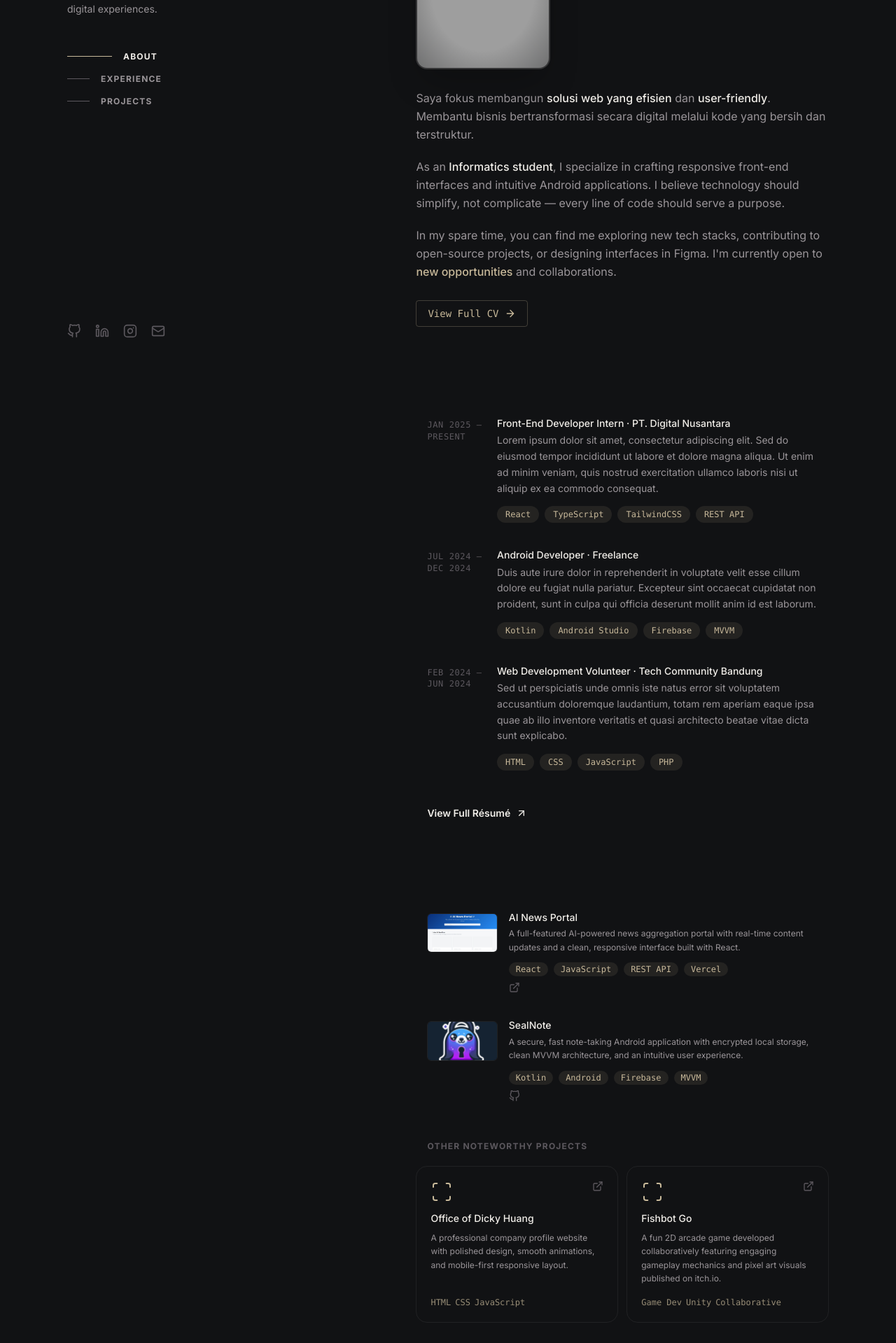
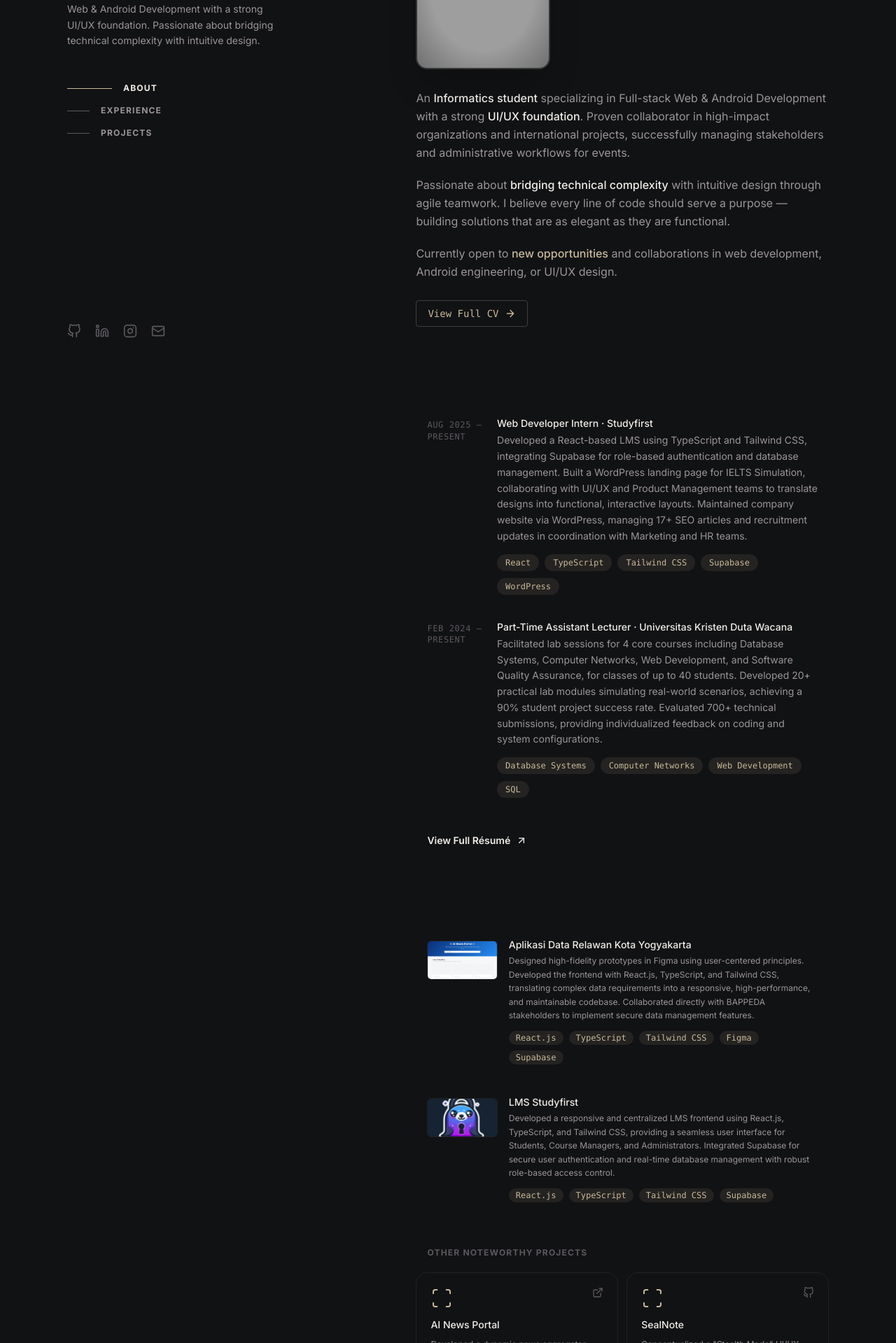
Before and after one commit to jonathanwijayaa/portfolio2, a React (Vite) app: page / in a window 1280 px wide. Shown: the part 221-2140 px from the top of the page at 70% size. Built offline with nearby package versions, Linux system fonts and the light colour scheme; grey boxes are pictures that could not be loaded.

Commit message:
update data, about dan sidebar

```diff
--- a/src/components/About.tsx
+++ b/src/components/About.tsx
@@ -40,23 +40,23 @@ export default function About() {
         </div>
 
         <p>
-          Saya fokus membangun{' '}
-          <span style={{ color: C.textPrimary, fontWeight: 500 }}>solusi web yang efisien</span> dan{' '}
-          <span style={{ color: C.textPrimary, fontWeight: 500 }}>user-friendly</span>. Membantu bisnis
-          bertransformasi secara digital melalui kode yang bersih dan terstruktur.
+          An{' '}
+          <span style={{ color: C.textPrimary, fontWeight: 500 }}>Informatics student</span>{' '}
+          specializing in Full-stack Web &amp; Android Development with a strong{' '}
+          <span style={{ color: C.textPrimary, fontWeight: 500 }}>UI/UX foundation</span>. Proven collaborator in
+          high-impact organizations and international projects, successfully managing stakeholders and
+          administrative workflows for events.
         </p>
         <p>
-          As an{' '}
-          <span style={{ color: C.textPrimary, fontWeight: 500 }}>Informatics student</span>, I
-          specialize in crafting responsive front-end interfaces and intuitive Android applications.
-          I believe technology should simplify, not complicate — every line of code should serve a
-          purpose.
+          Passionate about{' '}
+          <span style={{ color: C.textPrimary, fontWeight: 500 }}>bridging technical complexity</span>{' '}
+          with intuitive design through agile teamwork. I believe every line of code should serve a
+          purpose — building solutions that are as elegant as they are functional.
         </p>
         <p>
-          In my spare time, you can find me exploring new tech stacks, contributing to open-source
-          projects, or designing interfaces in Figma. I'm currently open to{' '}
+          Currently open to{' '}
           <span style={{ color: C.accent, fontWeight: 500 }}>new opportunities</span> and
-          collaborations.
+          collaborations in web development, Android engineering, or UI/UX design.
         </p>
 
         {/* CV Link */}
--- a/src/components/Sidebar.tsx
+++ b/src/components/Sidebar.tsx
@@ -30,10 +30,10 @@ export default function Sidebar({ activeSection }: SidebarProps) {
             </h1>
           </a>
           <h2 className="text-lg font-semibold mb-4" style={{ color: C.textPrimary, opacity: 0.85 }}>
-            Front-End Developer &amp; Android Engineer
+            Full-stack Web &amp; Android Developer
           </h2>
           <p className="text-sm leading-relaxed max-w-xs" style={{ color: C.textSecondary }}>
-            I build efficient, accessible, and pixel-perfect digital experiences.
+            Informatics student specializing in Full-stack Web &amp; Android Development with a strong UI/UX foundation. Passionate about bridging technical complexity with intuitive design.
           </p>
         </div>
 
--- a/src/data.ts
+++ b/src/data.ts
@@ -33,73 +33,64 @@ export const socialLinks = [
 
 export const experiences = [
   {
-    period: 'Jan 2025 — Present',
-    role: 'Front-End Developer Intern',
-    company: 'PT. Digital Nusantara',
+    period: 'Aug 2025 — Present',
+    role: 'Web Developer Intern',
+    company: 'Studyfirst',
     companyUrl: '#',
     description:
-      'Lorem ipsum dolor sit amet, consectetur adipiscing elit. Sed do eiusmod tempor incididunt ut labore et dolore magna aliqua. Ut enim ad minim veniam, quis nostrud exercitation ullamco laboris nisi ut aliquip ex ea commodo consequat.',
-    tech: ['React', 'TypeScript', 'TailwindCSS', 'REST API'],
+      'Developed a React-based LMS using TypeScript and Tailwind CSS, integrating Supabase for role-based authentication and database management. Built a WordPress landing page for IELTS Simulation, collaborating with UI/UX and Product Management teams to translate designs into functional, interactive layouts. Maintained company website via WordPress, managing 17+ SEO articles and recruitment updates in coordination with Marketing and HR teams.',
+    tech: ['React', 'TypeScript', 'Tailwind CSS', 'Supabase', 'WordPress'],
   },
   {
-    period: 'Jul 2024 — Dec 2024',
-    role: 'Android Developer',
-    company: 'Freelance',
-    companyUrl: '#',
+    period: 'Feb 2024 — Present',
+    role: 'Part-Time Assistant Lecturer',
+    company: 'Universitas Kristen Duta Wacana',
+    companyUrl: 'https://www.ukdw.ac.id/',
     description:
-      'Duis aute irure dolor in reprehenderit in voluptate velit esse cillum dolore eu fugiat nulla pariatur. Excepteur sint occaecat cupidatat non proident, sunt in culpa qui officia deserunt mollit anim id est laborum.',
-    tech: ['Kotlin', 'Android Studio', 'Firebase', 'MVVM'],
-  },
-  {
-    period: 'Feb 2024 — Jun 2024',
-    role: 'Web Development Volunteer',
-    company: 'Tech Community Bandung',
-    companyUrl: '#',
-    description:
-      'Sed ut perspiciatis unde omnis iste natus error sit voluptatem accusantium doloremque laudantium, totam rem aperiam eaque ipsa quae ab illo inventore veritatis et quasi architecto beatae vitae dicta sunt explicabo.',
-    tech: ['HTML', 'CSS', 'JavaScript', 'PHP'],
+      'Facilitated lab sessions for 4 core courses including Database Systems, Computer Networks, Web Development, and Software Quality Assurance, for classes of up to 40 students. Developed 20+ practical lab modules simulating real-world scenarios, achieving a 90% student project success rate. Evaluated 700+ technical submissions, providing individualized feedback on coding and system configurations.',
+    tech: ['Database Systems', 'Computer Networks', 'Web Development', 'SQL'],
   },
 ]
 
 export const projects = [
   {
-    title: 'AI News Portal',
+    title: 'Aplikasi Data Relawan Kota Yogyakarta',
     description:
-      'A full-featured AI-powered news aggregation portal with real-time content updates and a clean, responsive interface built with React.',
-    tech: ['React', 'JavaScript', 'REST API', 'Vercel'],
-    liveUrl: 'https://ai-news-portal-nine.vercel.app/',
+      'Designed high-fidelity prototypes in Figma using user-centered principles. Developed the frontend with React.js, TypeScript, and Tailwind CSS, translating complex data requirements into a responsive, high-performance, and maintainable codebase. Collaborated directly with BAPPEDA stakeholders to implement secure data management features.',
+    tech: ['React.js', 'TypeScript', 'Tailwind CSS', 'Figma', 'Supabase'],
+    liveUrl: null,
     githubUrl: null,
     image: '/assets/image/ainewsportal.png',
     featured: true,
   },
   {
-    title: 'SealNote',
+    title: 'LMS Studyfirst',
     description:
-      'A secure, fast note-taking Android application with encrypted local storage, clean MVVM architecture, and an intuitive user experience.',
-    tech: ['Kotlin', 'Android', 'Firebase', 'MVVM'],
+      'Developed a responsive and centralized LMS frontend using React.js, TypeScript, and Tailwind CSS, providing a seamless user interface for Students, Course Managers, and Administrators. Integrated Supabase for secure user authentication and real-time database management with robust role-based access control.',
+    tech: ['React.js', 'TypeScript', 'Tailwind CSS', 'Supabase'],
     liveUrl: null,
-    githubUrl: 'https://github.com/jonathanwijayaa/SealNote',
+    githubUrl: null,
     image: '/assets/image/sealnote.png',
     featured: true,
   },
   {
-    title: 'Office of Dicky Huang',
+    title: 'AI News Portal',
     description:
-      'A professional company profile website with polished design, smooth animations, and mobile-first responsive layout.',
-    tech: ['HTML', 'CSS', 'JavaScript'],
-    liveUrl: 'https://jonathanwijayaa.github.io/OfficeofDickyHuang/',
+      'Developed a dynamic news aggregator platform using React.js and TypeScript, providing real-time updates on AI trends by integrating third-party News APIs. Architected a responsive and high-performance UI with Tailwind CSS ensuring optimal readability across various device screen sizes.',
+    tech: ['React.js', 'TypeScript', 'Tailwind CSS', 'News API', 'Vercel'],
+    liveUrl: 'https://ai-news-portal-nine.vercel.app/',
     githubUrl: null,
-    image: '/assets/image/LogoDickyHuang.jpg',
+    image: '/assets/image/ainewsportal.png',
     featured: false,
   },
   {
-    title: 'Fishbot Go',
+    title: 'SealNote',
     description:
-      'A fun 2D arcade game developed collaboratively featuring engaging gameplay mechanics and pixel art visuals published on itch.io.',
-    tech: ['Game Dev', 'Unity', 'Collaborative'],
-    liveUrl: 'https://nicholandn22.itch.io/fishbot',
-    githubUrl: null,
-    image: '/assets/image/fishbot.png',
+      'Conceptualized a "Stealth Mode" UI/UX featuring a functional calculator interface that disguises the secure note-taking system. Developed using Kotlin and Jetpack Compose implementing Material Design 3 principles. Engineered a multi-layered security architecture with biometric authentication (Fingerprint/Face ID) and Firebase integration.',
+    tech: ['Kotlin', 'Jetpack Compose', 'Firebase', 'Material Design 3'],
+    liveUrl: null,
+    githubUrl: 'https://github.com/jonathanwijayaa/SealNote',
+    image: '/assets/image/sealnote.png',
     featured: false,
   },
 ]
```
